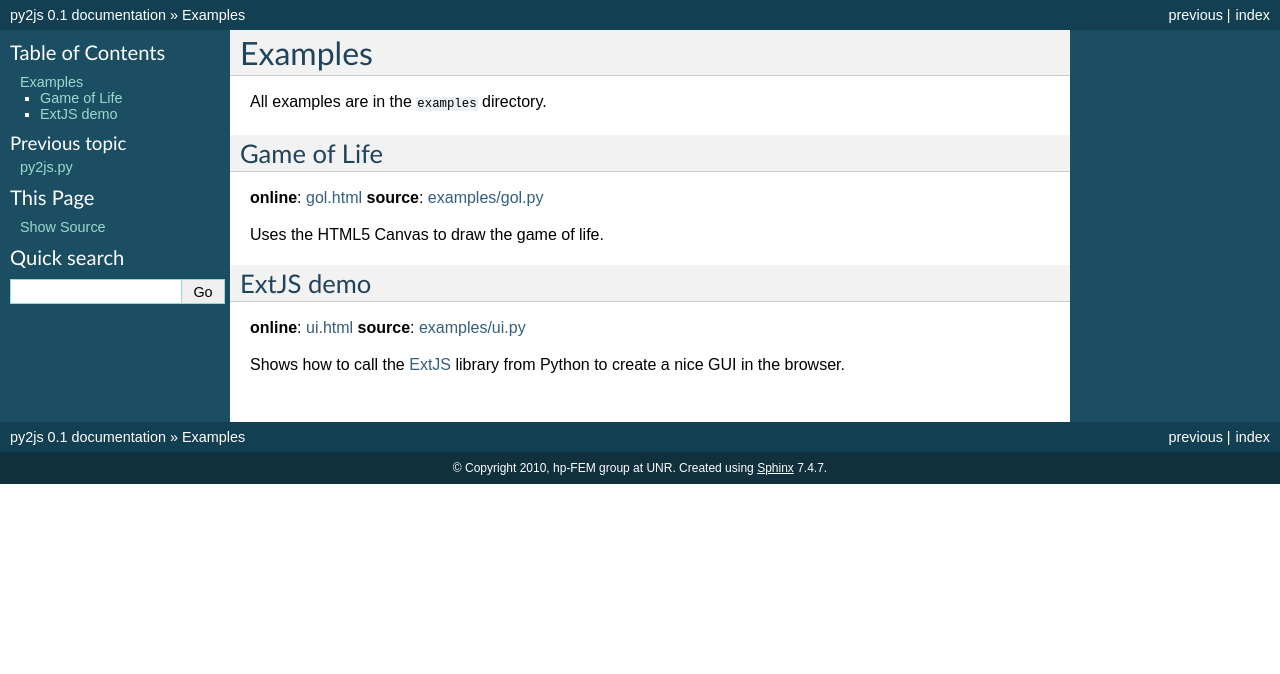
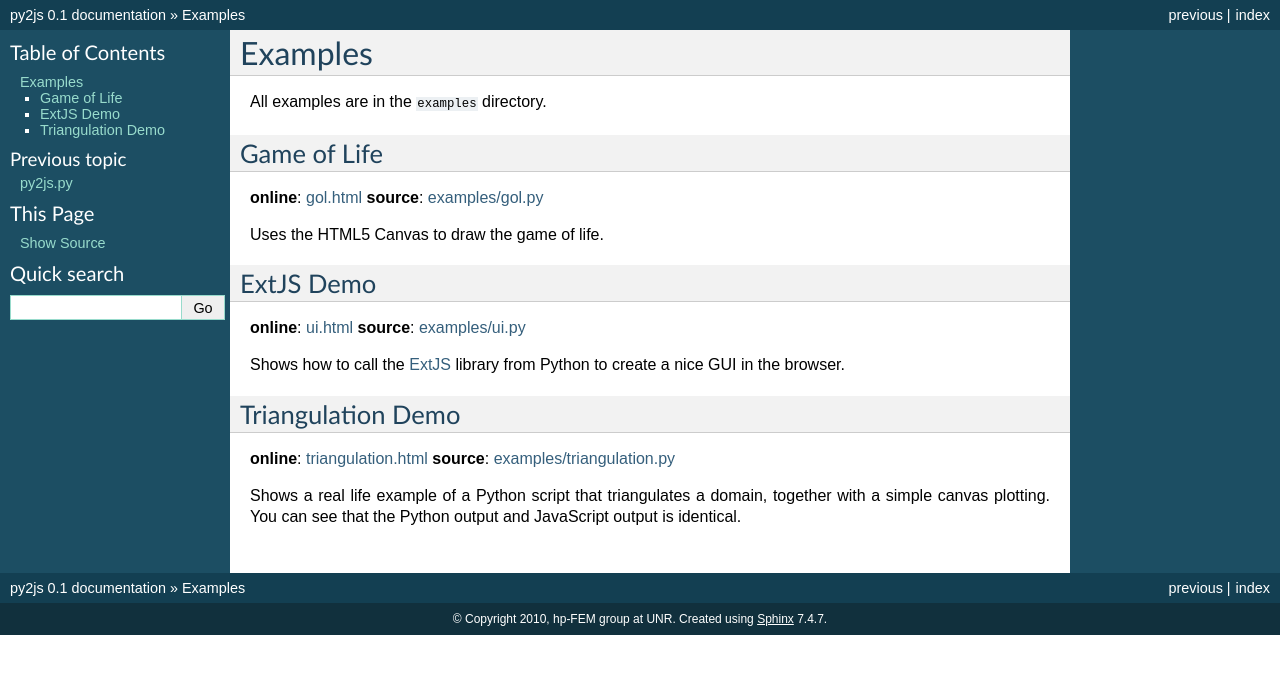
Before and after one commit to chrivers/pyjaco, a Sphinx documentation site: the page built from doc/src/examples.rst, in a window 1280 px wide. Shown: the top 674 px of the page. Built offline with Sphinx 7.4.7, drawn with Linux system fonts in a browser that asks for light colours.

Commit message:
Docs updated, triangulation demo added

```diff
--- a/doc/src/examples.rst
+++ b/doc/src/examples.rst
@@ -11,7 +11,7 @@ Game of Life
 
 Uses the HTML5 Canvas to draw the game of life.
 
-ExtJS demo
+ExtJS Demo
 ----------
 
 **online**: `ui.html <../_static/examples/ui.html>`_
@@ -19,3 +19,13 @@ ExtJS demo
 
 Shows how to call the `ExtJS <http://extjs.com/>`_ library from Python to
 create a nice GUI in the browser.
+
+Triangulation Demo
+------------------
+
+**online**: `triangulation.html <../_static/examples/triangulation.html>`_
+**source**: `examples/triangulation.py <http://github.com/mattpap/py2js/blob/master/examples/triangulation.py>`_
+
+Shows a real life example of a Python script that triangulates a domain,
+together with a simple canvas plotting. You can see that the Python output and
+JavaScript output is identical.
```
Also changed, not shown: 1 other file.
